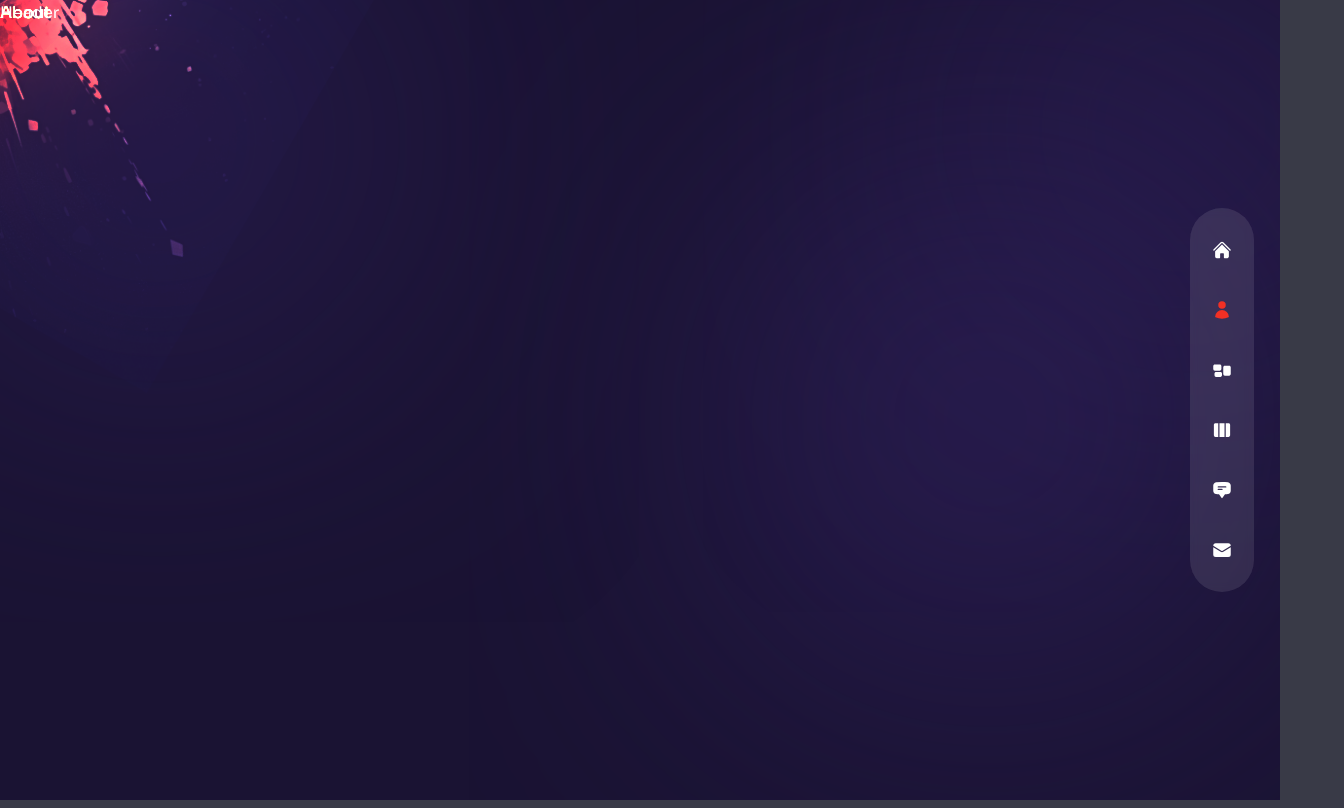
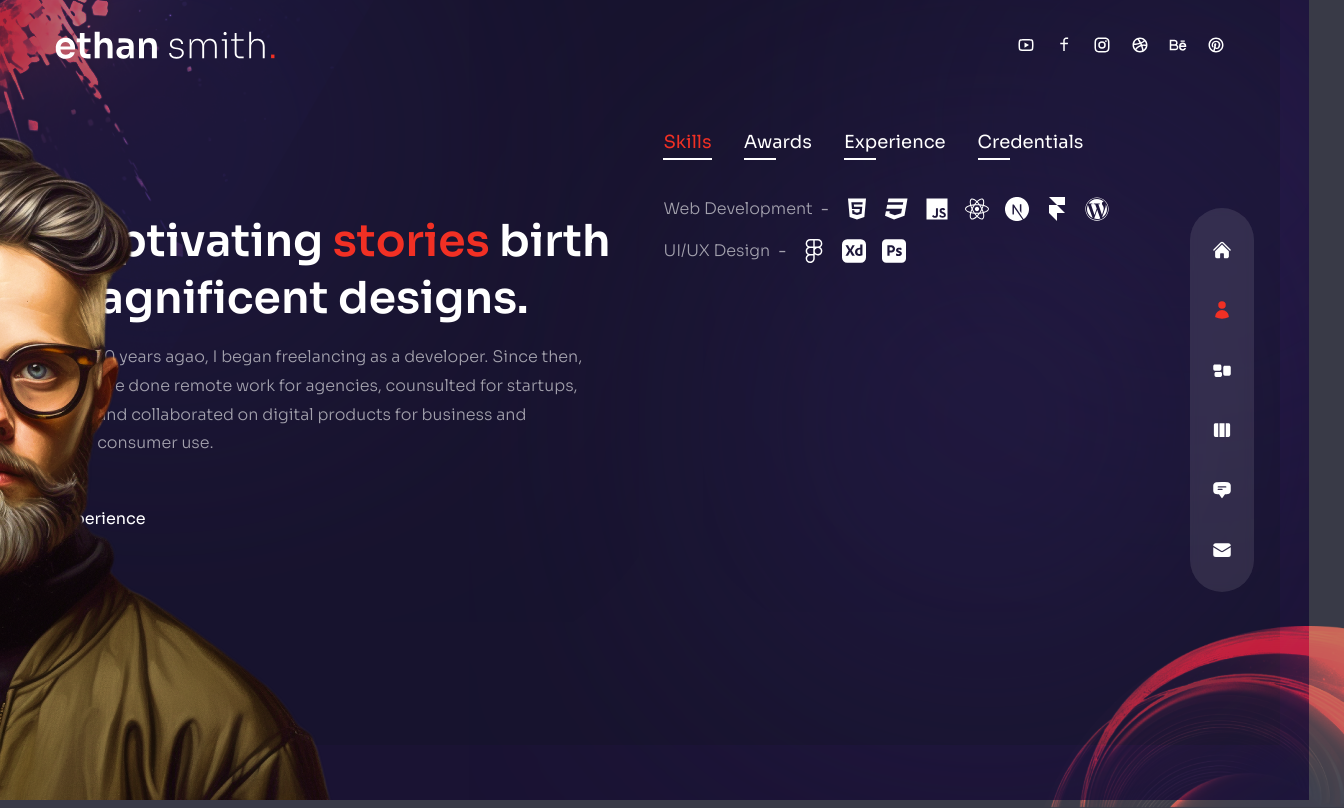
Before and after one commit to Yerer101/next_portfolio, a Next.js app: page /about in a window 1280 px wide. Shown: the whole page, 1344 px wide, since content can reach past the window. Built offline with nearby package versions, Linux system fonts and the light colour scheme.

Commit message:
started with experience

```diff
--- a/app/about/page.jsx
+++ b/app/about/page.jsx
@@ -1,7 +1,183 @@
+"use client";
 import Pagewrapper from "../components/Pagewrapper";
+import {
+  FaHtml5,
+  FaCss3,
+  FaJs,
+  FaReact,
+  FaWordpress,
+  FaFigma,
+} from "react-icons/fa";
+import {
+  SiNextdotjs,
+  SiFramer,
+  SiAdobexd,
+  SiAdobephotoshop,
+} from "react-icons/si";
+
+const aboutData = [
+  {
+    title: "skills",
+    info: [
+      {
+        title: "Web Development",
+        icons: [
+          <FaHtml5 />,
+          <FaCss3 />,
+          <FaJs />,
+          <FaReact />,
+          <SiNextdotjs />,
+          <SiFramer />,
+          <FaWordpress />,
+        ],
+      },
+      {
+        title: "UI/UX Design",
+        icons: [<FaFigma />, <SiAdobexd />, <SiAdobephotoshop />],
+      },
+    ],
+  },
+  {
+    title: "awards",
+    info: [
+      {
+        title: "Webby Awards - Honoree",
+        stage: "2011 - 2012",
+      },
+      {
+        title: "Adobe Design Achievement Awards - Finalist",
+        stage: "2009 - 2010",
+      },
+    ],
+  },
+  {
+    title: "experience",
+    info: [
+      {
+        title: "UX/UI Designer - XYZ Company",
+        stage: "2012 - 2023",
+      },
+      {
+        title: "Web Developer - ABC Agency",
+        stage: "2010 - 2012",
+      },
+      {
+        title: "Intern - DEF Corporation",
+        stage: "2008 - 2010",
+      },
+    ],
+  },
+  {
+    title: "credentials",
+    info: [
+      {
+        title: "Web Development - ABC University, LA, CA",
+        stage: "2011",
+      },
+      {
+        title: "Computer Science Diploma - AV Technical Institute",
+        stage: "2009",
+      },
+      {
+        title: "Certified Graphic Designer - ABC Institute, Los Angeles, CA",
+        stage: "2006",
+      },
+    ],
+  },
+];
+
+import { motion } from "framer-motion";
+import Avatar from "../components/Avatar";
+import Circles from "../components/Circle";
+import { useState } from "react";
+import { fadeIn } from "@/Variants";
+import CountUp from "react-countup";
 
 const page = () => {
-  return <Pagewrapper>About</Pagewrapper>;
+  const [itemIndex, setItemIndex] = useState(0);
+  return (
+    <Pagewrapper>
+      <div className="h-full bg-primary/30 py-32 text-center xl:text-left">
+        <Circles />
+        {/* avatar image */}
+        <motion.div
+          className="hidden xl:flex absolute bottom-0 -left-[370px]"
+          variants={fadeIn("right", 0.2)}
+          initial="hidden"
+          animate="show"
+          exit="hidden"
+        >
+          <Avatar />
+        </motion.div>
+        <div className="container mx-auto h-full flex flex-col items-center xl:flex-row gap-x-6">
+          <div className="flex-1 flex flex-col justify-center">
+            {/* text */}
+            <h2 className="h2">
+              Captivating <span className="text-accent">stories </span> birth
+              magnificent designs.
+            </h2>
+            <p className="max-w-[500px] mx-auto xl:mx0 mb-6 xl:mb-12 px-2 xl:px-0">
+              10 years agao, I began freelancing as a developer. Since then,
+              I've done remote work for agencies, counsulted for startups, and
+              collaborated on digital products for business and consumer use.
+            </p>
+            {/* counters */}
+            <div>
+              {/* experience */}
+              <div>experience</div>
+            </div>
+          </div>
+          {/* info */}
+          <div className="flex flex-col w-full xl:max-w-[48%] h-[489px]">
+            <div className="flex gap-x-4 xl:gap-x-8 mx-auto xl:mx-0 mb-4 z-10">
+              {aboutData.map((item, index) => {
+                return (
+                  <div
+                    key={index}
+                    onClick={() => {
+                      setItemIndex(index);
+                      console.log("clicked here");
+                    }}
+                    className={`${
+                      index === itemIndex &&
+                      "text-accent after:w-[100%] after:bg-accent after:transition-all after:duration-300"
+                    }cursor-pointer capitalize  xl:text-lg relative after:w-8 after:h-[2px] after:bg-white after:absolute after:-bottom-1 after:left-0`}
+                  >
+                    {item.title}
+                  </div>
+                );
+              })}
+            </div>
+            <div className=" py-2 flex flex-col xl:py-6 gap-y-2 xl:gap-y-4 items-center xl:items-start">
+              {aboutData[itemIndex].info.map((item, index) => {
+                return (
+                  <div
+                    key={index}
+                    className="flex-1 flex flex-col md:flex-row max-w-max gap-x-2 items-center text-white/60"
+                  >
+                    {/* title */}
+                    <div className="font-light mb-2 md:mb-0">{item.title}</div>
+                    <div className="hidden md:flex">-</div>
+                    <div className="">{item.stage}</div>
+                    <div className="flex gap-x-4">
+                      {/* icons */}
+                      {item.icons?.map((icon, index) => {
+                        return (
+                          <div key={index} className="text-2xl  text-white">
+                            {icon}
+                          </div>
+                        );
+                      })}
+                    </div>
+                  </div>
+                );
+              })}
+            </div>
+          </div>
+        </div>
+      </div>
+    </Pagewrapper>
+  );
 };
 
 export default page;
--- /dev/null
+++ b/app/components/Circle.jsx
@@ -0,0 +1,17 @@
+import Image from "next/image";
+
+const Circle = () => {
+  return (
+    <div className="w-[200px] xl:w-[300px] absolute -right-16 -bottom-2 mix-blend-color-dodge animate-pulse duration-75 z-10 ">
+      <Image
+        src={"/circles.png"}
+        width={260}
+        height={200}
+        alt=""
+        className="w-full h-full"
+      />
+    </div>
+  );
+};
+
+export default Circle;
--- a/app/components/Header.jsx
+++ b/app/components/Header.jsx
@@ -1,7 +1,27 @@
-import React from "react";
-
+import Image from "next/image";
+import Link from "next/link";
+import Socials from "./Socials";
 const Header = () => {
-  return <div className="absolute z-30 w-full">Header</div>;
+  return (
+    <header className="absolute z-30 w-full flex items-center px-16 xl:px-0 xl:h-[90px]">
+      <div className="container mx-auto">
+        <div className="flex flex-col lg:flex-row  justify-between items-center gap-y-6 py-8">
+          {/* logo */}
+          <Link href={"/"}>
+            <Image
+              src={"/logo.svg"}
+              width={220}
+              height={48}
+              alt=""
+              priority={true}
+            />
+          </Link>
+          {/* soicals */}
+          <Socials />
+        </div>
+      </div>
+    </header>
+  );
 };
 
 export default Header;
--- /dev/null
+++ b/app/components/Socials.jsx
@@ -0,0 +1,36 @@
+import Link from "next/link";
+
+import {
+  RiYoutubeLine,
+  RiInstagramLine,
+  RiFacebookLine,
+  RiDribbbleLine,
+  RiBehanceLine,
+  RiPinterestLine,
+} from "react-icons/ri";
+const Socials = () => {
+  return (
+    <div className="flex items-center gap-x-5 text-lg">
+      <Link href={""} className="hover:text-accent transition-all duration-300">
+        <RiYoutubeLine />
+      </Link>
+      <Link href={""} className="hover:text-accent transition-all duration-300">
+        <RiFacebookLine />
+      </Link>
+      <Link href={""} className="hover:text-accent transition-all duration-300">
+        <RiInstagramLine />
+      </Link>
+      <Link href={""} className="hover:text-accent transition-all duration-300">
+        <RiDribbbleLine />
+      </Link>
+      <Link href={""} className="hover:text-accent transition-all duration-300">
+        <RiBehanceLine />
+      </Link>
+      <Link href={""} className="hover:text-accent transition-all duration-300">
+        <RiPinterestLine />
+      </Link>
+    </div>
+  );
+};
+
+export default Socials;
--- a/app/components/TopLeftImg.jsx
+++ b/app/components/TopLeftImg.jsx
@@ -2,7 +2,7 @@ import Image from "next/image";
 
 const TopLeftImg = () => {
   return (
-    <div className="absolute left-0 top-0 mix-blend-color-dodge z-10 w-[200px] xl:w-[400px]">
+    <div className="absolute left-0 top-0 mix-blend-color-dodge -z-10 w-[200px] xl:w-[400px]">
       <Image src="/top-left-img.png" width={400} height={400} alt="" />
     </div>
   );
--- a/app/page.js
+++ b/app/page.js
@@ -56,7 +56,7 @@ export default function Home() {
           {/* bg-imate */}
           <div className="bg-none xl:bg-explosion xl:bg-cover xl:bg-right xl:bg-no-repeat w-full h-full absolute mix-blend-color-dodge translate-z-0"></div>
           {/* particles */}
-          <ParticleContainer />
+          {/* <ParticleContainer /> */}
           {/* avatar */}
           <motion.div
             className="w-full h-full max-w-[737px] max-h-[678px] absolute -bottom-32 lg:right-[8%] lg:bottom-0"
```
